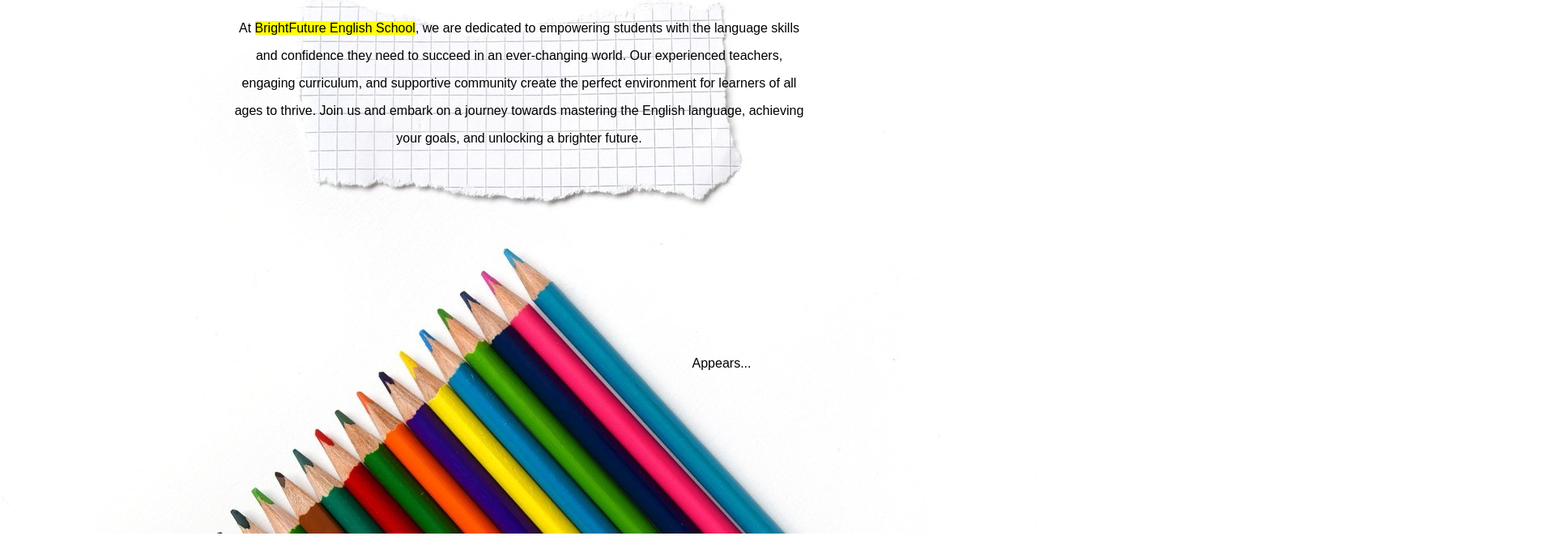
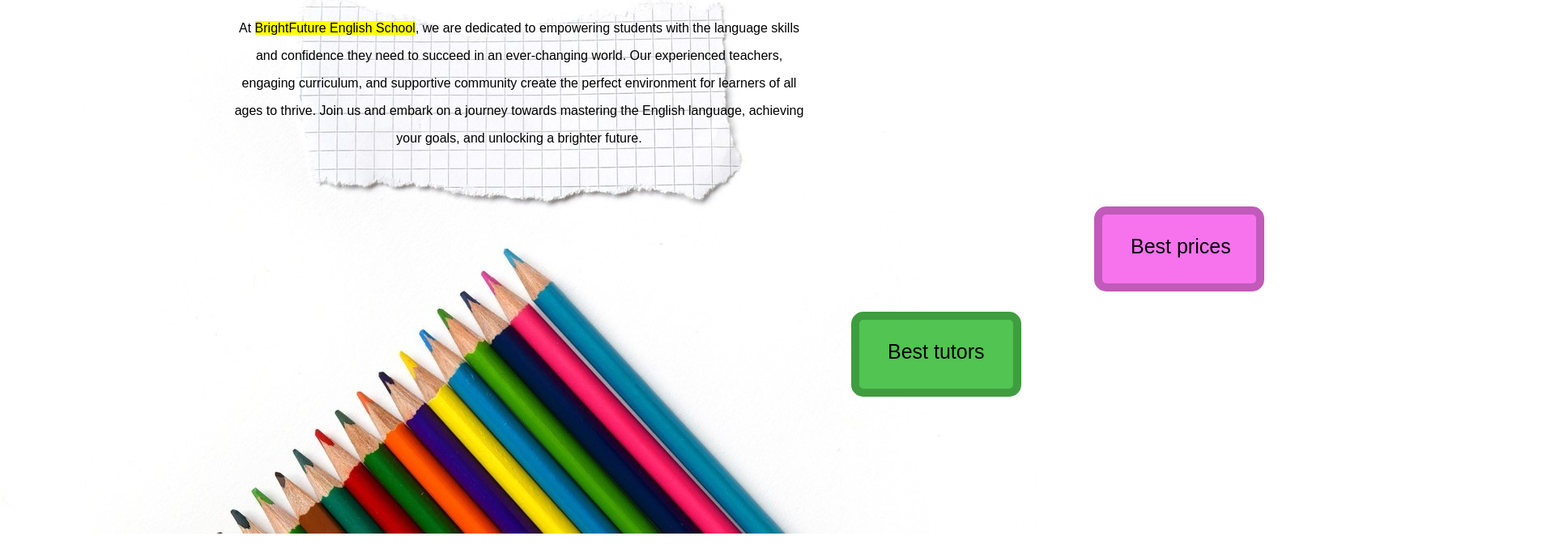
Before and after one commit to mvpetrusenko/react-javascript-project, a React (Create React App) app: page / in a window 1280 px wide. Shown: the part 833-1516 px from the top of the page at 81% size, 1920 px wide, since content can reach past the window. Built offline with nearby package versions, Linux system fonts and the light colour scheme.

Commit message:
fixed appear elements

```diff
--- a/src/components/MainPage/MainPage.css
+++ b/src/components/MainPage/MainPage.css
@@ -40,12 +40,30 @@ main {
 
 
 .firstToAppear {
-    padding: 250px;
+    display: flex;
+    padding: 25px 5px 45px 35px;
+    width: 150px;
+    height: 15px;
+    background-color: rgb(81, 196, 81);
+    border-radius: 15px;
+    border: 10px solid rgb(63, 157, 63);
+    margin: 205px 5px 15px 1050px;
+    font-size: 25px;
 }
 
 
+
+
 .secondToAppear {
-    padding: 350px;
+    display: flex;
+    padding: 25px 5px 45px 35px; /* size of box */
+    width: 150px;
+    height: 15px;
+    background-color: rgb(247, 115, 238);
+    border-radius: 15px; /* rounded corners */
+    border: 10px solid rgb(193, 90, 186);
+    margin: -250px 5px 15px 1350px; /* location of box */
+    font-size: 25px;
 }
 
 
--- a/src/components/MainPage/MainPage.js
+++ b/src/components/MainPage/MainPage.js
@@ -63,11 +63,11 @@ function MainPage() {
 
     const timer1 = setTimeout(() => {
       setShowFirstElement(true);
-    }, 2000);
+    }, 4000);
 
     const timer2 = setTimeout(() => {
       setShowSecondElement(true);
-    }, 3000);
+    }, 5000);
 
 
     return () => {
@@ -111,8 +111,8 @@ function MainPage() {
               <p style={{ textAlign: 'center' }}>ages to thrive. Join us and embark on a journey towards mastering the English language, achieving</p>
               <p style={{ textAlign: 'center' }}>your goals, and unlocking a brighter future.</p>
 
-              {showFirstElement ? <div className="firstToAppear">Appears...</div> : null}
-              {showSecondElement ? <div className="secondToAppear"> Second Appears...</div> : null}
+              {showFirstElement ? <div className="firstToAppear">Best tutors</div> : null}
+              {showSecondElement ? <div className="secondToAppear">Best prices</div> : null}
           </motion.div>
 
         </div>
```
